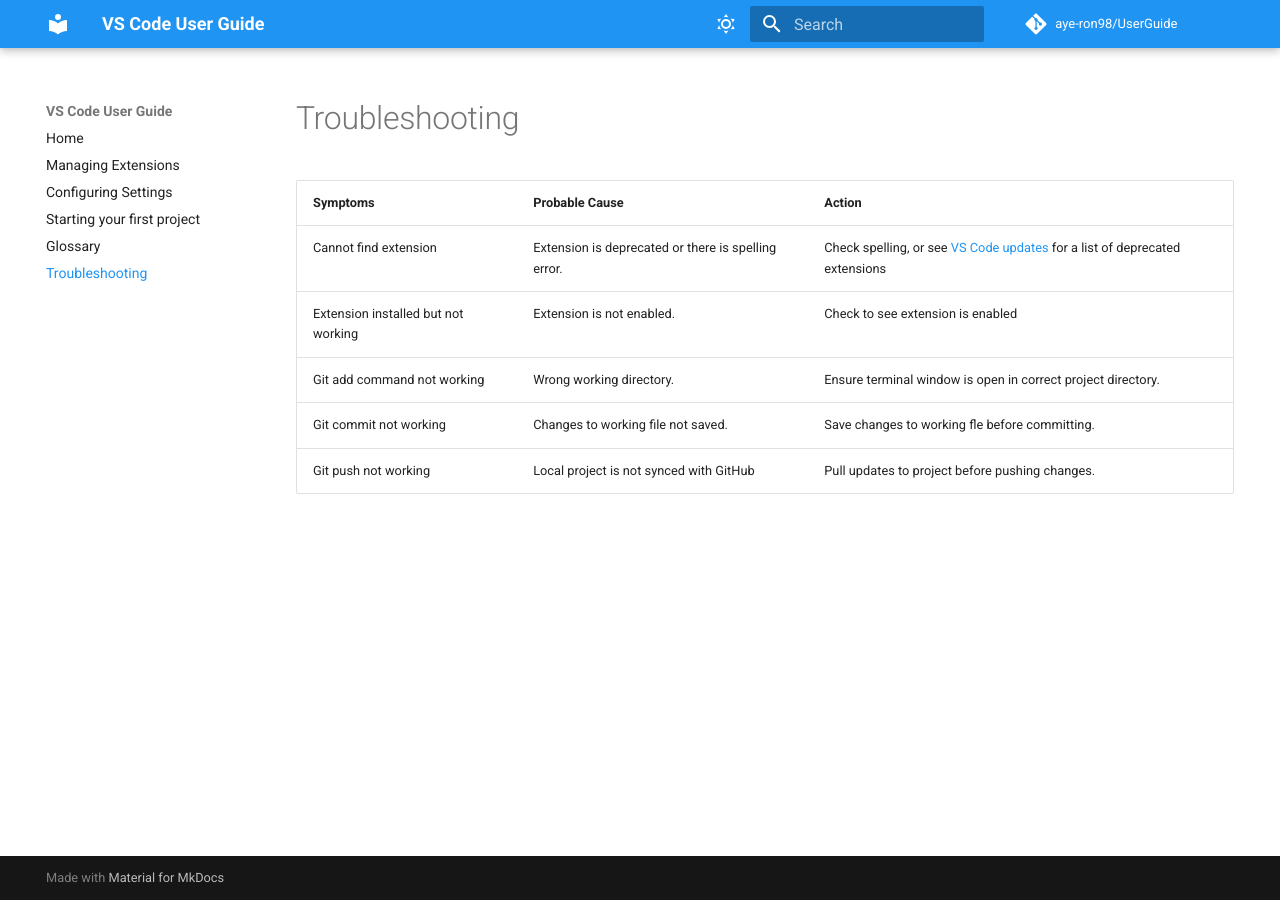
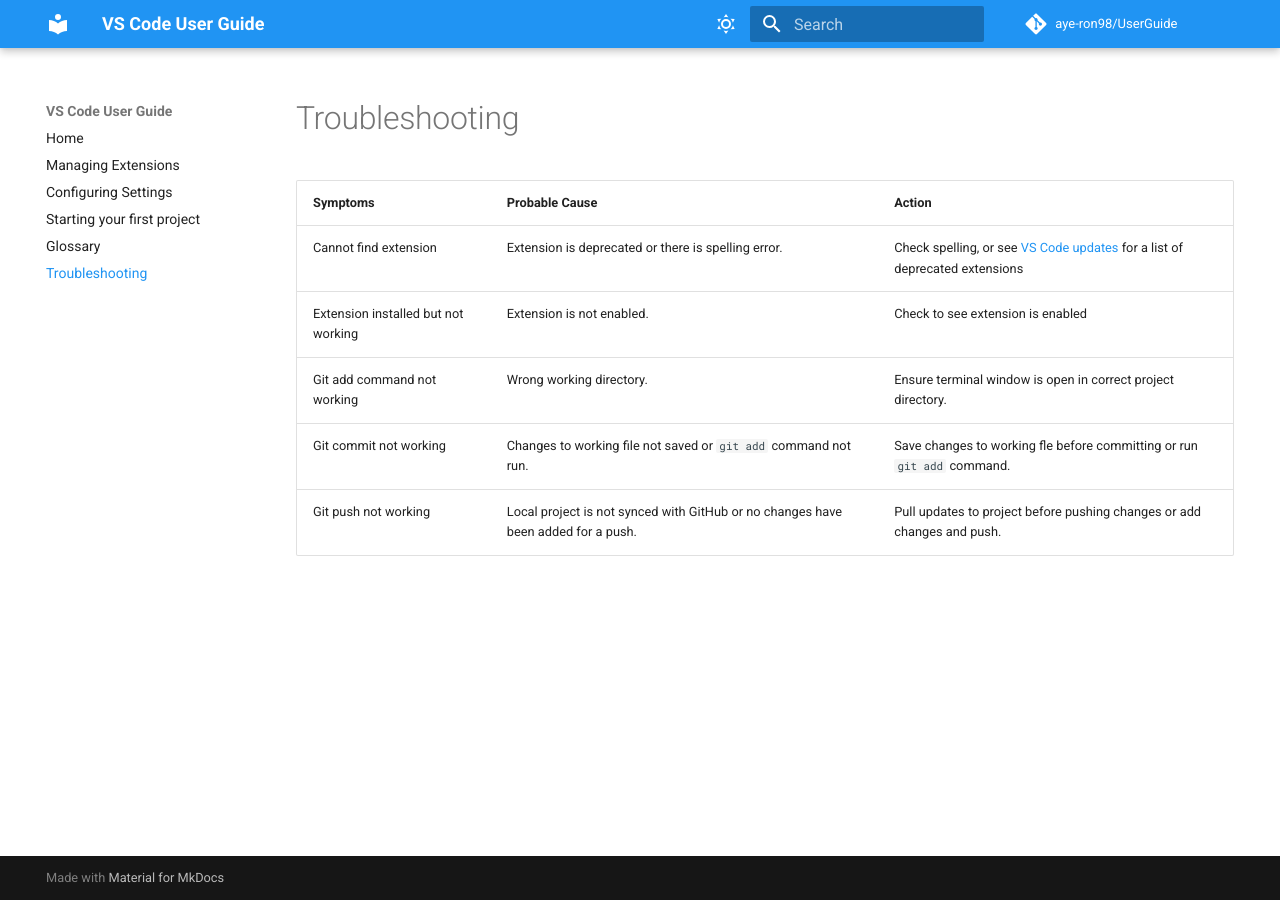
Before and after one commit to aye-ron98/UserGuide, an MkDocs documentation site: the page built from docs/pages/troubleshoot.md, in a window 1280 px wide. Built offline with MkDocs 1.6.1 and Material for MkDocs 9.7.7, drawn with Linux system fonts in a browser that asks for light colours; comment, search, counter and statistics services are not loaded.

```diff
--- a/docs/pages/troubleshoot.md
+++ b/docs/pages/troubleshoot.md
@@ -3,5 +3,5 @@
 | Cannot find extension |  Extension is deprecated or there is spelling error.  | Check spelling, or see [VS Code updates](https://code.visualstudio.com/updates/v1_76) for a list of deprecated extensions |
 | Extension installed but not working | Extension is not enabled. | Check to see extension is enabled |
 | Git add command not working | Wrong working directory. | Ensure terminal window is open in correct project directory. |
-| Git commit not working | Changes to working file not saved. | Save changes to working fle before committing. |
-| Git push not working | Local project is not synced with GitHub | Pull updates to project before pushing changes. |
+| Git commit not working | Changes to working file not saved or `git add` command not run. | Save changes to working fle before committing or run `git add` command. |
+| Git push not working | Local project is not synced with GitHub or no changes have been added for a push. | Pull updates to project before pushing changes or add changes and push. |
```
Also changed, not shown: docs/pages/glossary.md (+1 -1 lines).
